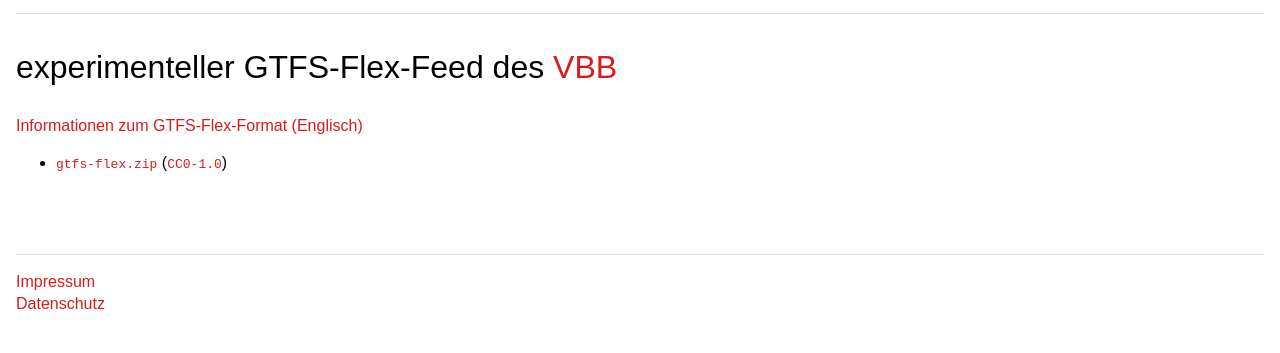
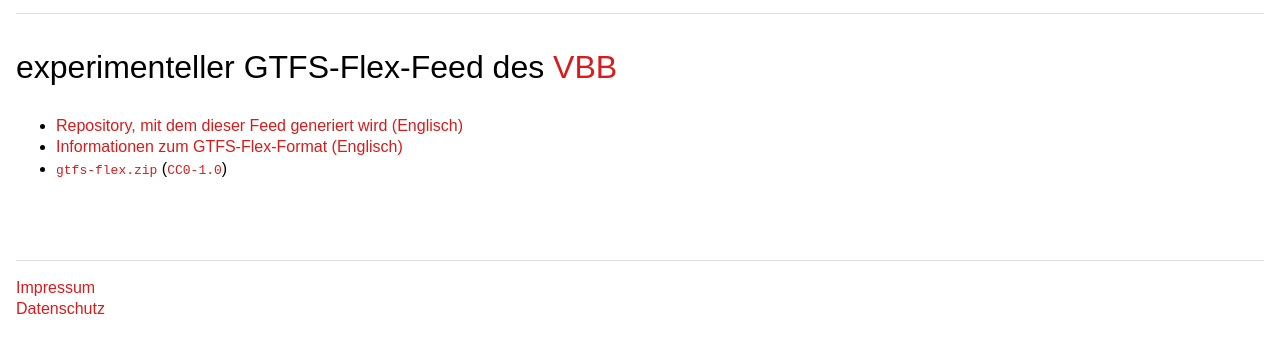
Before and after one commit to bbnavi/gtfs-flex, a plain HTML site: page index.html in a window 1280 px wide. Shown: the part 67-420 px from the top of the page. Drawn offline with Linux system fonts and the light colour scheme.

Commit message:
link between the GitHub repo & opendata.bbnavi.de 📝

```diff
--- a/index.html
+++ b/index.html
@@ -78,8 +78,9 @@
 	<h1>
 		experimenteller GTFS-Flex-Feed des <a href="https://vbb.de" rel="noreferrer noopener">VBB</a>
 	</h1>
-	<p><a href="https://github.com/MobilityData/gtfs-flex" rel="noreferrer noopener">Informationen zum GTFS-Flex-Format (Englisch)</a></p>
 	<ul>
+		<li><a href="https://github.com/bbnavi/gtfs-flex" rel="noreferrer noopener">Repository, mit dem dieser Feed generiert wird (Englisch)</a></li>
+		<li><a href="https://github.com/MobilityData/gtfs-flex" rel="noreferrer noopener">Informationen zum GTFS-Flex-Format (Englisch)</a></li>
 		<li><a href="./gtfs-flex.zip"><code>gtfs-flex.zip</code></a> (<a href="https://creativecommons.org/publicdomain/zero/1.0/"><code>CC0-1.0</code></a>)</li>
 	</ul>
 	<footer>
```
Also changed, not shown: 1 other file.
